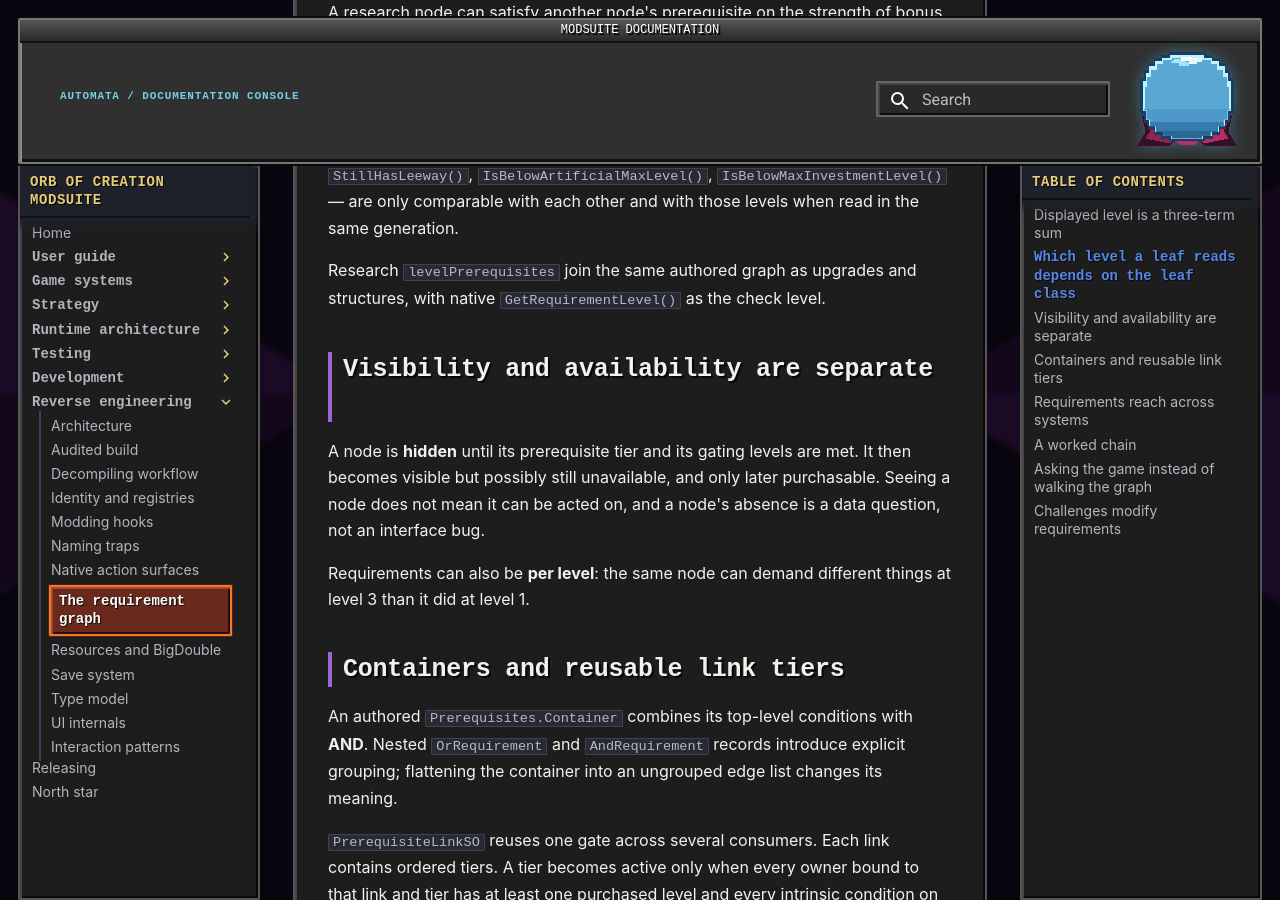
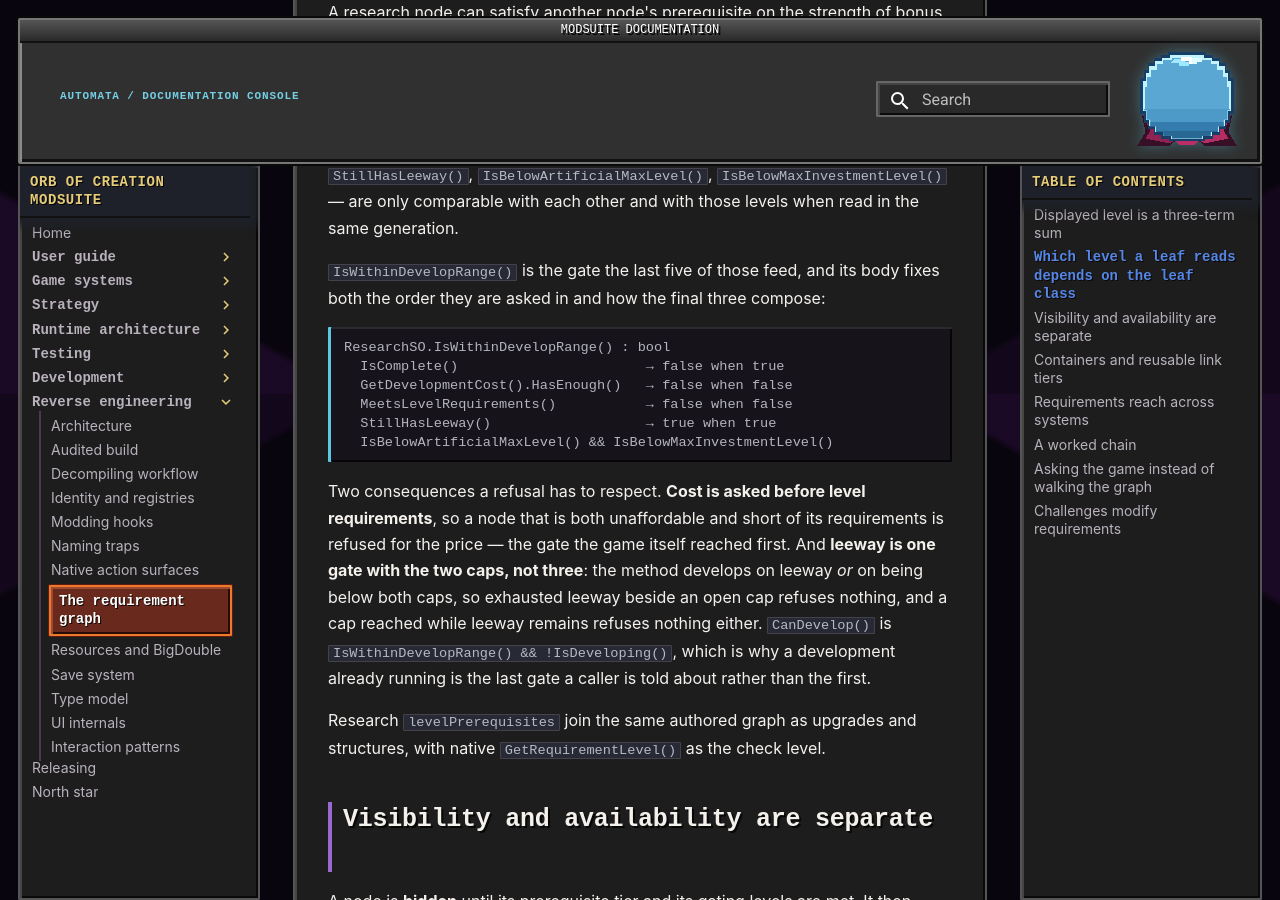
Before and after one commit to Vojow/OrbOfCreation-ModSuite, an MkDocs documentation site: the page built from docs/reverse-engineering/requirements.md, in a window 1280 px wide and 900 px high, scrolled down 1406 px. Built offline with MkDocs 1.6.1 and Material for MkDocs 9.7.7, drawn with Linux system fonts in a browser that asks for light colours; comment, search, counter and statistics services are not loaded.

Commit message:
docs: the research develop gate is quoted where it is asked
IsWithinDevelopRange asks completion, then the price, then level
requirements, then leeway falling back to both caps together. The suite's
three surfaces already ordered and composed it that way; the evidence
now lives beside the member list so nobody decompiles it twice, and the
game stub gains the cost term it was missing.

````diff
--- a/docs/reverse-engineering/requirements.md
+++ b/docs/reverse-engineering/requirements.md
@@ -41,6 +41,26 @@ game is making. The verdicts that decompose a research refusal — `IsVisible()`
 `CanDevelop()`, `IsWithinDevelopRange()`, `MeetsLevelRequirements()`, `StillHasLeeway()`,
 `IsBelowArtificialMaxLevel()`, `IsBelowMaxInvestmentLevel()` — are only comparable with each other
 and with those levels when read in the same generation.
+
+`IsWithinDevelopRange()` is the gate the last five of those feed, and its body fixes both the order
+they are asked in and how the final three compose:
+
+```
+ResearchSO.IsWithinDevelopRange() : bool
+  IsComplete()                       → false when true
+  GetDevelopmentCost().HasEnough()   → false when false
+  MeetsLevelRequirements()           → false when false
+  StillHasLeeway()                   → true when true
+  IsBelowArtificialMaxLevel() && IsBelowMaxInvestmentLevel()
+```
+
+Two consequences a refusal has to respect. **Cost is asked before level requirements**, so a node
+that is both unaffordable and short of its requirements is refused for the price — the gate the
+game itself reached first. And **leeway is one gate with the two caps, not three**: the method
+develops on leeway *or* on being below both caps, so exhausted leeway beside an open cap refuses
+nothing, and a cap reached while leeway remains refuses nothing either. `CanDevelop()` is
+`IsWithinDevelopRange() && !IsDeveloping()`, which is why a development already running is the last
+gate a caller is told about rather than the first.
 
 Research `levelPrerequisites` join the same authored graph as upgrades and structures, with native
 `GetRequirementLevel()` as the check level.
````
Also changed, not shown: 2 other files.
